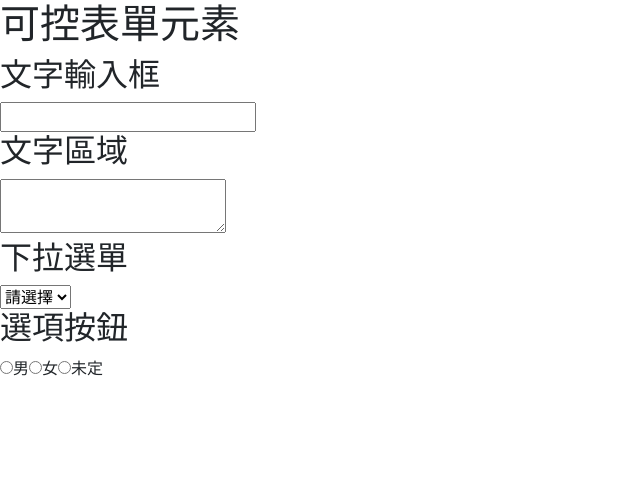
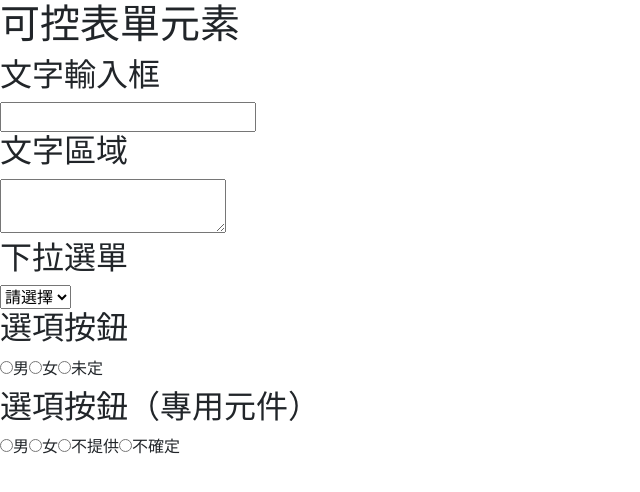
Before and after one commit to karinhsin/React_tutorial, a React (Create React App) app: page / in a window 1280 px wide. Shown: the top 492 px of the page, without its empty margins (0-640 px from the left). Built offline with nearby package versions, Linux system fonts and the light colour scheme.

Commit message:
新增可控表單元素-專用選項按鈕元件範例

```diff
--- a/src/App.js
+++ b/src/App.js
@@ -1,4 +1,5 @@
 import React, { useState } from 'react'
+import RadioButton from './components/RadioButton'
 
 function App(props) {
   const [inputText, setInputText] = useState('')
@@ -6,6 +7,10 @@ function App(props) {
   const [selectedOption, setSelectedOption] = useState('') //注意初始值
   //radio 狀態紀錄是被選中選項按鈕的值
   const [gender, setGender] = useState('')
+  //radio - 專用元件
+  const [gender2, setGender2] = useState('')
+  const genderOptions = ['男', '女', '不提供', '不確定']
+
   return (
     <>
       <h1>可控表單元素</h1>
@@ -50,7 +55,8 @@ function App(props) {
       <section id="radioGroup">
         <h2>選項按鈕</h2>
         {/* 這邊的value不一定會用到 只是代表是哪個被選中 */}
-        <input type="radio"
+        <input
+          type="radio"
           value="男"
           checked={gender === '男'}
           onChange={(e) => {
@@ -58,7 +64,8 @@ function App(props) {
           }}
         />
         <label>男</label>
-        <input type="radio"
+        <input
+          type="radio"
           value="女"
           checked={gender === '女'}
           onChange={(e) => {
@@ -66,7 +73,8 @@ function App(props) {
           }}
         />
         <label>女</label>
-        <input type="radio"
+        <input
+          type="radio"
           value="未定"
           checked={gender === '未定'}
           onChange={(e) => {
@@ -75,6 +83,20 @@ function App(props) {
         />
         <label>未定</label>
       </section>
+
+      <section id="radioButton">
+        <h2>選項按鈕（專用元件）</h2>
+        {genderOptions.map((v, i) => {
+          return (
+            <RadioButton
+              key={i}
+              value={v}
+              checkedValue={gender2}
+              setCheckedValue={setGender2}
+            />
+          )
+        })}
+      </section>
     </>
   )
 }
--- /dev/null
+++ b/src/components/RadioButton.js
@@ -0,0 +1,21 @@
+import React from 'react'
+
+function RadioButton(props) {
+    const { value, checkedValue, setCheckedValue } = props
+
+    return (
+        <>
+            <input
+                type="radio"
+                value={value}
+                checked={checkedValue === value}
+                onChange={(e) => {
+                    setCheckedValue(e.target.value)
+                }}
+            />
+            <label>{value}</label>
+        </>
+    )
+}
+
+export default RadioButton
```
